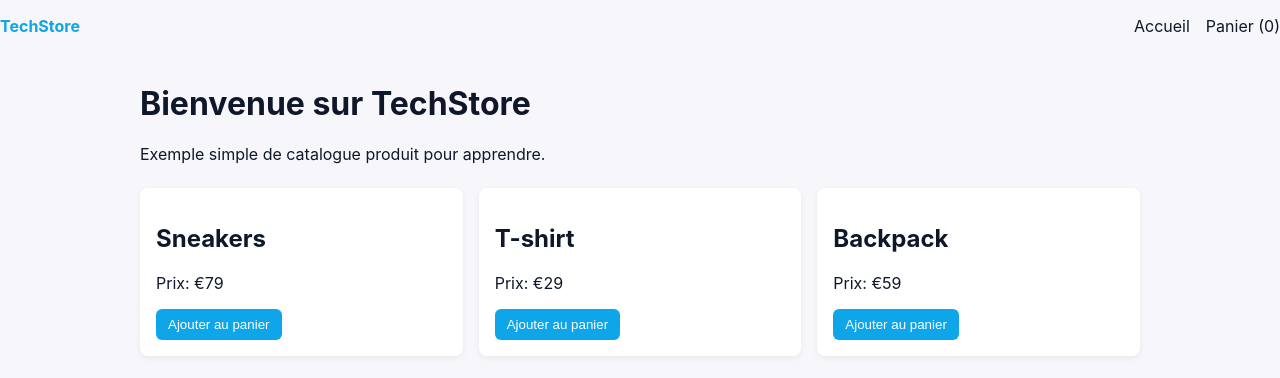
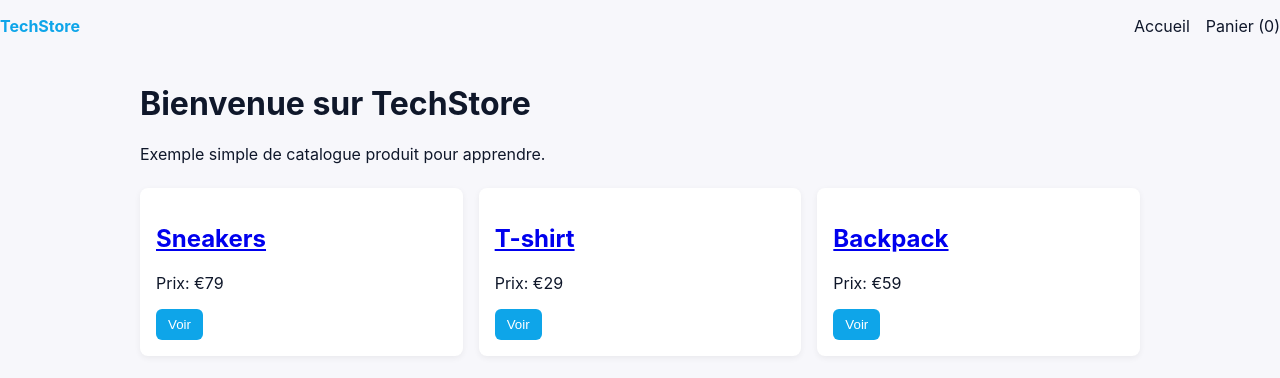
Before and after one commit to getappro/TechStore, a Next.js app: page / in a window 1280 px wide. Shown: the top 378 px of the page. Built offline with nearby package versions, Linux system fonts and the light colour scheme.

Commit message:
Update index.tsx

```diff
--- a/src/pages/index.tsx
+++ b/src/pages/index.tsx
@@ -1,11 +1,7 @@
 import Head from 'next/head'
 import Header from '../components/Header'
-
-const products = [
-  { id: 'p1', title: 'Sneakers', price: 79 },
-  { id: 'p2', title: 'T-shirt', price: 29 },
-  { id: 'p3', title: 'Backpack', price: 59 }
-]
+import Link from 'next/link'
+import { products } from '../lib/products'
 
 export default function Home() {
   return (
@@ -22,9 +18,13 @@ export default function Home() {
         <section className="grid">
           {products.map((p) => (
             <article key={p.id} className="card">
-              <h2>{p.title}</h2>
+              <h2>
+                <Link href={`/products/${p.id}`}>{p.title}</Link>
+              </h2>
               <p>Prix: €{p.price}</p>
-              <button className="btn">Ajouter au panier</button>
+              <Link href={`/products/${p.id}`}>
+                <button className="btn">Voir</button>
+              </Link>
             </article>
           ))}
         </section>
```
